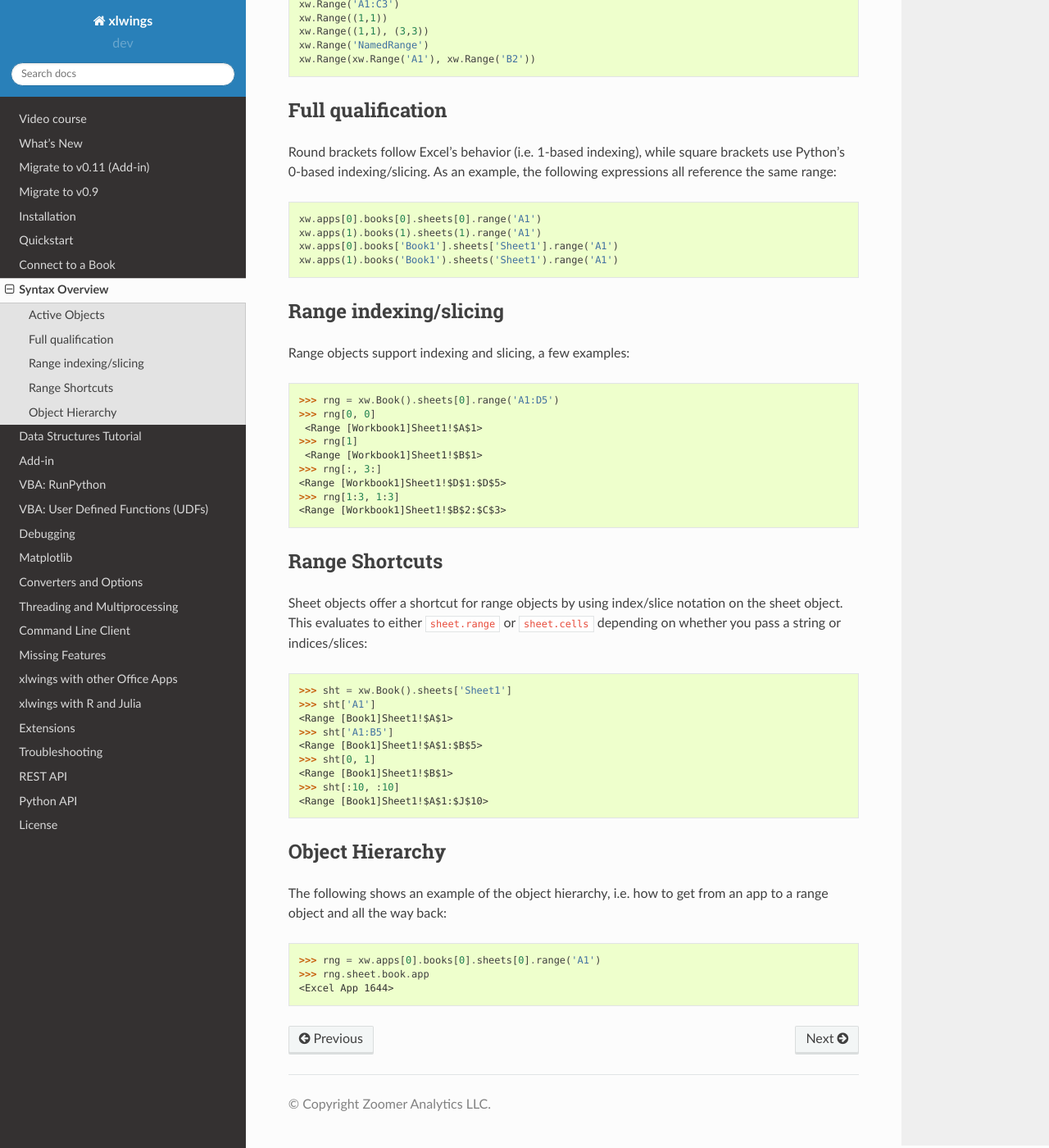
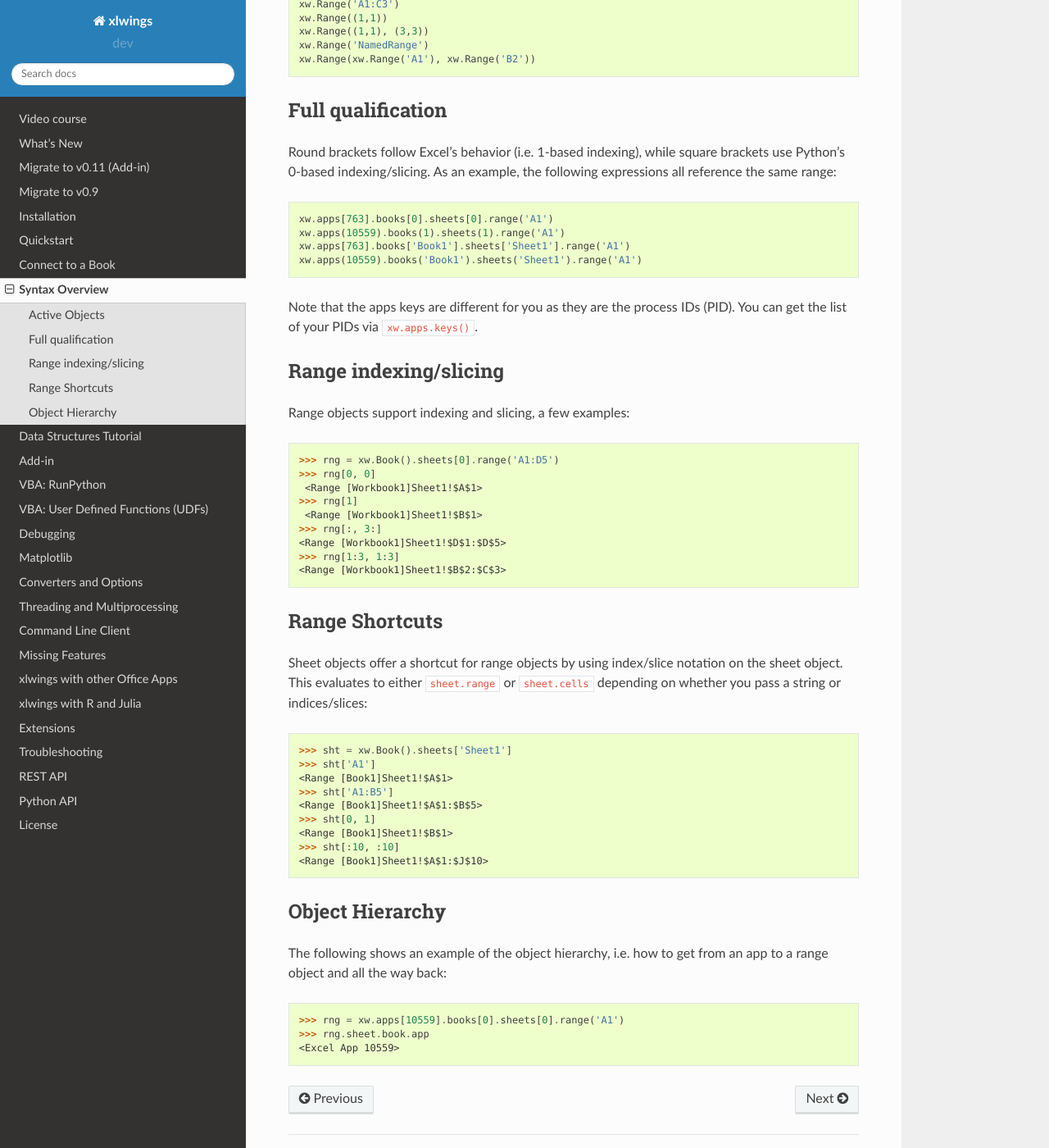
Before and after one commit to xlwings/xlwings, a Sphinx documentation site: the page built from docs/syntax_overview.rst, in a window 1280 px wide and 1400 px high, scrolled down 752 px. Shown: the whole window at 82% size. Built offline with Sphinx 7.4.7 and the Read the Docs theme 2.0.0, drawn with Linux system fonts in a browser that asks for light colours.

Commit message:
update docs to reflect the PID key of apps, closes #1003

```diff
--- a/docs/connect_to_workbook.rst
+++ b/docs/connect_to_workbook.rst
@@ -15,7 +15,7 @@ The easiest way to connect to a book is offered by ``xw.Book``: it looks for the
 returns an error, should the same book be open in multiple instances.
 To connect to a book in the active app instance, use ``xw.books`` and to refer to a specific app, use:
 
->>> app = xw.App()  # or something like xw.apps[0] for existing apps
+>>> app = xw.App()  # or something like xw.apps[10559] for existing apps, get the available PIDs via xw.apps.keys()
 >>> app.books['Book1']
 
 +--------------------+--------------------------------------+--------------------------------------------+
--- a/docs/quickstart.rst
+++ b/docs/quickstart.rst
@@ -13,9 +13,10 @@ Establish a connection to a workbook:
     >>> wb = xw.Book('FileName.xlsx')  # connect to an existing file in the current working directory
     >>> wb = xw.Book(r'C:\path\to\file.xlsx')  # on Windows: use raw strings to escape backslashes
 
-If you have the same file open in two instances of Excel, you need to fully qualify it and include the app instance:
+If you have the same file open in two instances of Excel, you need to fully qualify it and include the app instance.
+You will find your app instance key (the PID) via ``xw.apps.keys()``:
 
-    >>> xw.apps[0].books['FileName.xlsx']
+    >>> xw.apps[10559].books['FileName.xlsx']
 
 Instantiate a sheet object:
 
--- a/docs/syntax_overview.rst
+++ b/docs/syntax_overview.rst
@@ -44,10 +44,13 @@ Full qualification
 Round brackets follow Excel's behavior (i.e. 1-based indexing), while square brackets use Python's 0-based indexing/slicing.
 As an example, the following expressions all reference the same range::
 
-    xw.apps[0].books[0].sheets[0].range('A1')
-    xw.apps(1).books(1).sheets(1).range('A1')
-    xw.apps[0].books['Book1'].sheets['Sheet1'].range('A1')
-    xw.apps(1).books('Book1').sheets('Sheet1').range('A1')
+    xw.apps[763].books[0].sheets[0].range('A1')
+    xw.apps(10559).books(1).sheets(1).range('A1')
+    xw.apps[763].books['Book1'].sheets['Sheet1'].range('A1')
+    xw.apps(10559).books('Book1').sheets('Sheet1').range('A1')
+
+Note that the apps keys are different for you as they are the process IDs (PID). You can get the list of your PIDs via
+``xw.apps.keys()``.
 
 Range indexing/slicing
 ----------------------
@@ -86,6 +89,6 @@ Object Hierarchy
 The following shows an example of the object hierarchy, i.e. how to get from an app to a range object
 and all the way back:
 
->>> rng = xw.apps[0].books[0].sheets[0].range('A1')
+>>> rng = xw.apps[10559].books[0].sheets[0].range('A1')
 >>> rng.sheet.book.app
-<Excel App 1644>
+<Excel App 10559>
```
Also changed, not shown: 2 other files.
